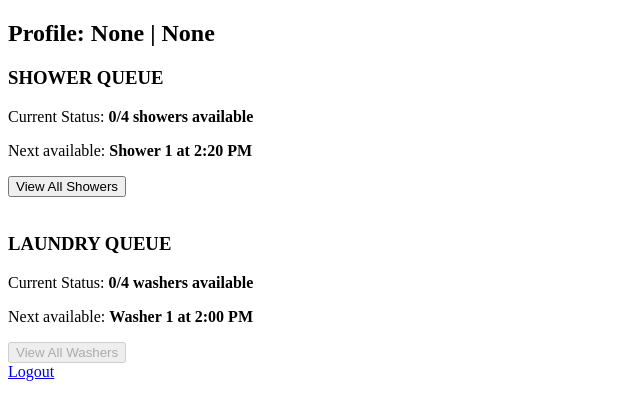
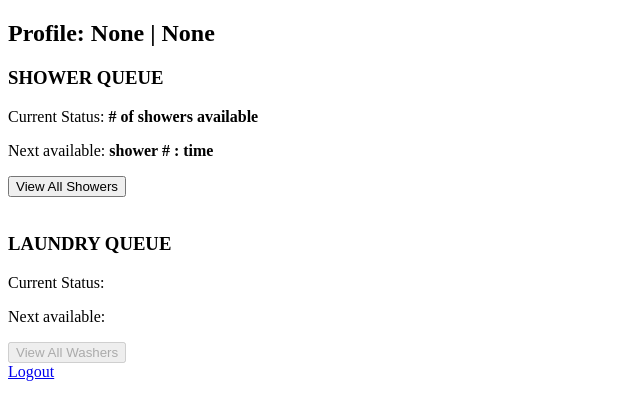
Before and after one commit to JxrleyE/SEO1, a Flask app: page /dashboard in a window 1280 px wide. Shown: the top 420 px of the page, without its empty margins (0-640 px from the left). Run offline with Flask 3, Linux system fonts and the light colour scheme; a user stored in the database is signed in.

Commit message:
Added placeholders

```diff
--- a/app/templates/dashboard.html
+++ b/app/templates/dashboard.html
@@ -13,8 +13,8 @@
 
     <div>
         <h3> SHOWER QUEUE</h3>
-        <p>Current Status: <strong>0/4 showers available</strong></p>
-        <p>Next available: <strong>Shower 1 at 2:20 PM</strong></p>
+        <p>Current Status: <strong> # of showers available</strong></p>
+        <p>Next available: <strong> shower # : time </strong></p>
         <a href="{{ url_for('showers.shower_list') }}">
             <button>View All Showers</button>
         </a>
@@ -24,8 +24,8 @@
 
     <div>
         <h3> LAUNDRY QUEUE</h3>
-        <p>Current Status: <strong>0/4 washers available</strong></p>
-        <p>Next available: <strong>Washer 1 at 2:00 PM</strong></p>
+        <p>Current Status: <strong></strong></p>
+        <p>Next available: <strong></strong></p>
         <button disabled>View All Washers </button>
     </div>
 
```
